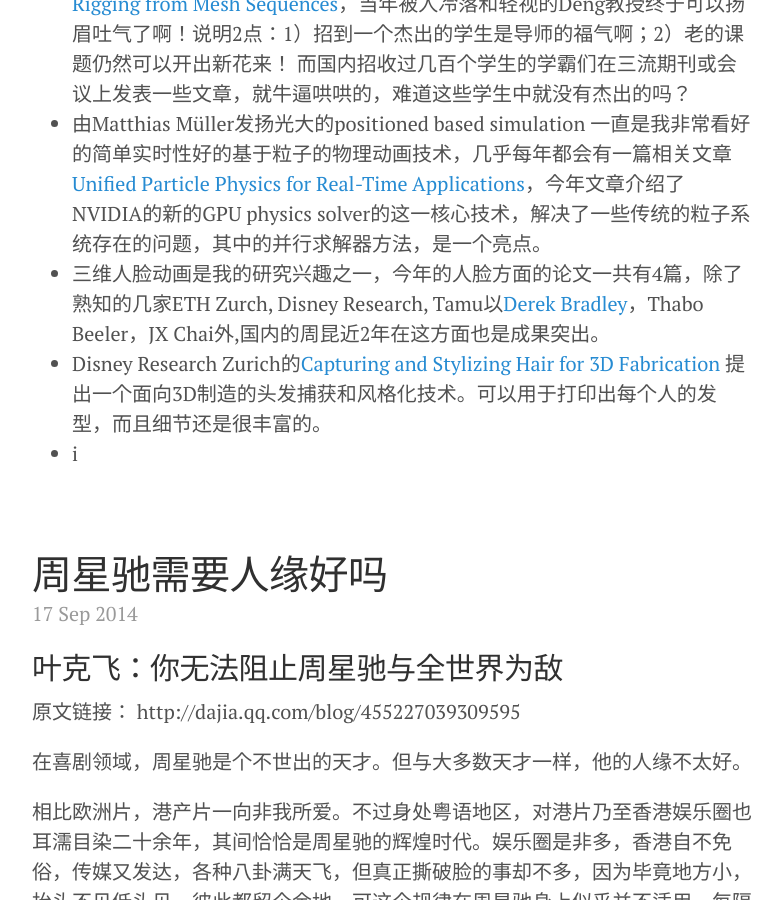
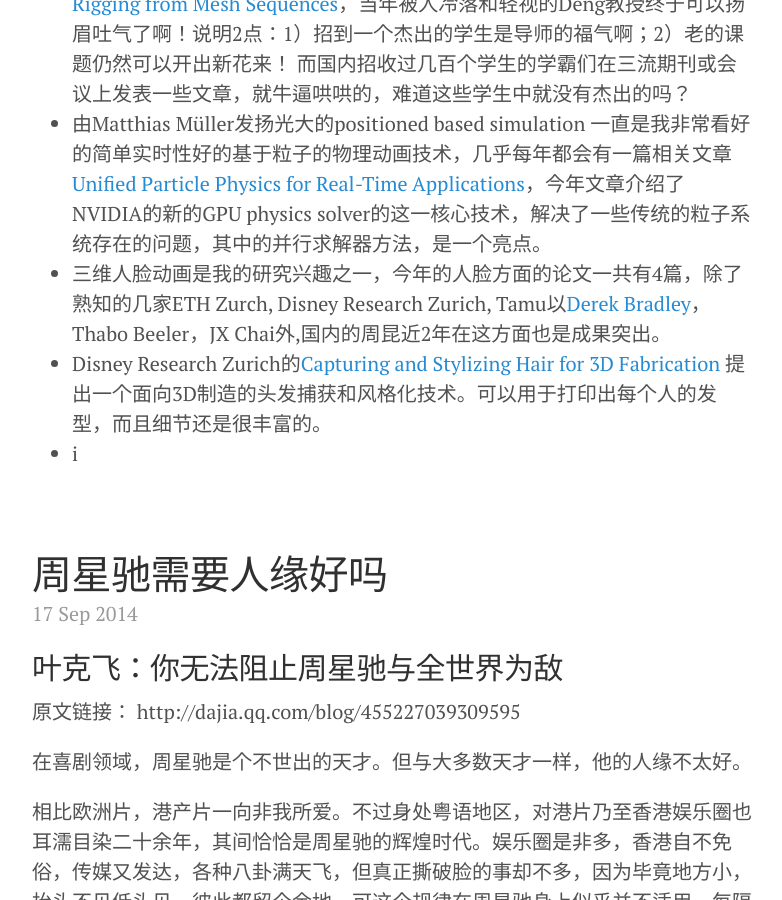
Before and after one commit to hwdong/hwdong-old.github.io, a Jekyll site: the page built from index.html, in a window 1280 px wide and 900 px high, scrolled down 719 px. Shown: the whole window, without its empty margins (248-1030 px from the left). Built offline with Jekyll 4.4.1, drawn with Linux system fonts in a browser that asks for light colours; Markdown is read by kramdown in place of the engine named in the settings; the list of posts is cut into pages by our own code.

Commit message:
Updated 2014-09-20-SIGGRAPH2014.md

```diff
--- a/_posts/2014-09-20-SIGGRAPH2014.md
+++ b/_posts/2014-09-20-SIGGRAPH2014.md
@@ -10,6 +10,6 @@
 - 基于例子的设计与制造：通过例子模板及约束，交互式的设计可制造的三维模型，适合于快速3D打印模型的设计与制造 [Design and Fabrication by Example](http://fabbyexample.csail.mit.edu/)
 - 多年来未能进入SIGGRAPH的默默无闻的Zhigang Deng实验室(http://graphics.cs.uh.edu/ble/)终于依靠杰出的学生Binh Huy Le在SIGGRAPH上连续亮相，今年又出了一篇[Robust and Accurate Skeletal Rigging from Mesh Sequences](http://graphics.cs.uh.edu/ble/papers/2014s-ske/)，当年被人冷落和轻视的Deng教授终于可以扬眉吐气了啊！说明2点：1）招到一个杰出的学生是导师的福气啊；2）老的课题仍然可以开出新花来！ 而国内招收过几百个学生的学霸们在三流期刊或会议上发表一些文章，就牛逼哄哄的，难道这些学生中就没有杰出的吗？
 - 由Matthias Müller发扬光大的positioned based simulation 一直是我非常看好的简单实时性好的基于粒子的物理动画技术，几乎每年都会有一篇相关文章[Unified Particle Physics for Real-Time Applications](http://blog.mmacklin.com/flex/)，今年文章介绍了NVIDIA的新的GPU physics solver的这一核心技术，解决了一些传统的粒子系统存在的问题，其中的并行求解器方法，是一个亮点。
-- 三维人脸动画是我的研究兴趣之一，今年的人脸方面的论文一共有4篇，除了熟知的几家ETH Zurch, Disney Research, Tamu以[Derek Bradley](http://zurich.disneyresearch.com/derekbradley/)，Thabo Beeler，JX Chai外,国内的周昆近2年在这方面也是成果突出。
+- 三维人脸动画是我的研究兴趣之一，今年的人脸方面的论文一共有4篇，除了熟知的几家ETH Zurch, Disney Research Zurich, Tamu以[Derek Bradley](http://zurich.disneyresearch.com/derekbradley/)，Thabo Beeler，JX Chai外,国内的周昆近2年在这方面也是成果突出。
 - Disney Research Zurich的[Capturing and Stylizing Hair for 3D Fabrication ](http://cheveone.blogspot.com.es/2014/08/stylized-hair-capture.html)提出一个面向3D制造的头发捕获和风格化技术。可以用于打印出每个人的发型，而且细节还是很丰富的。
 - i
```
